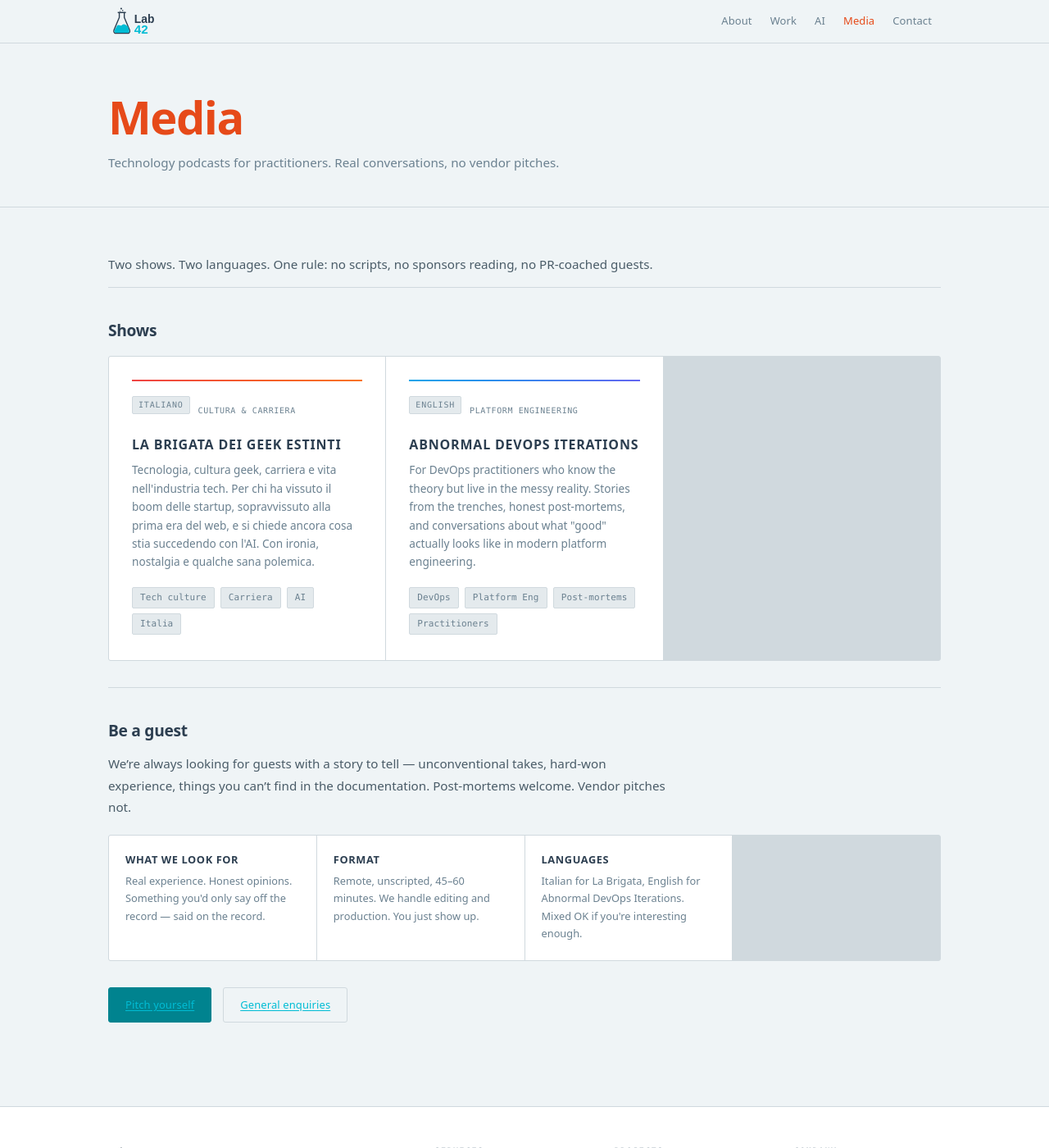
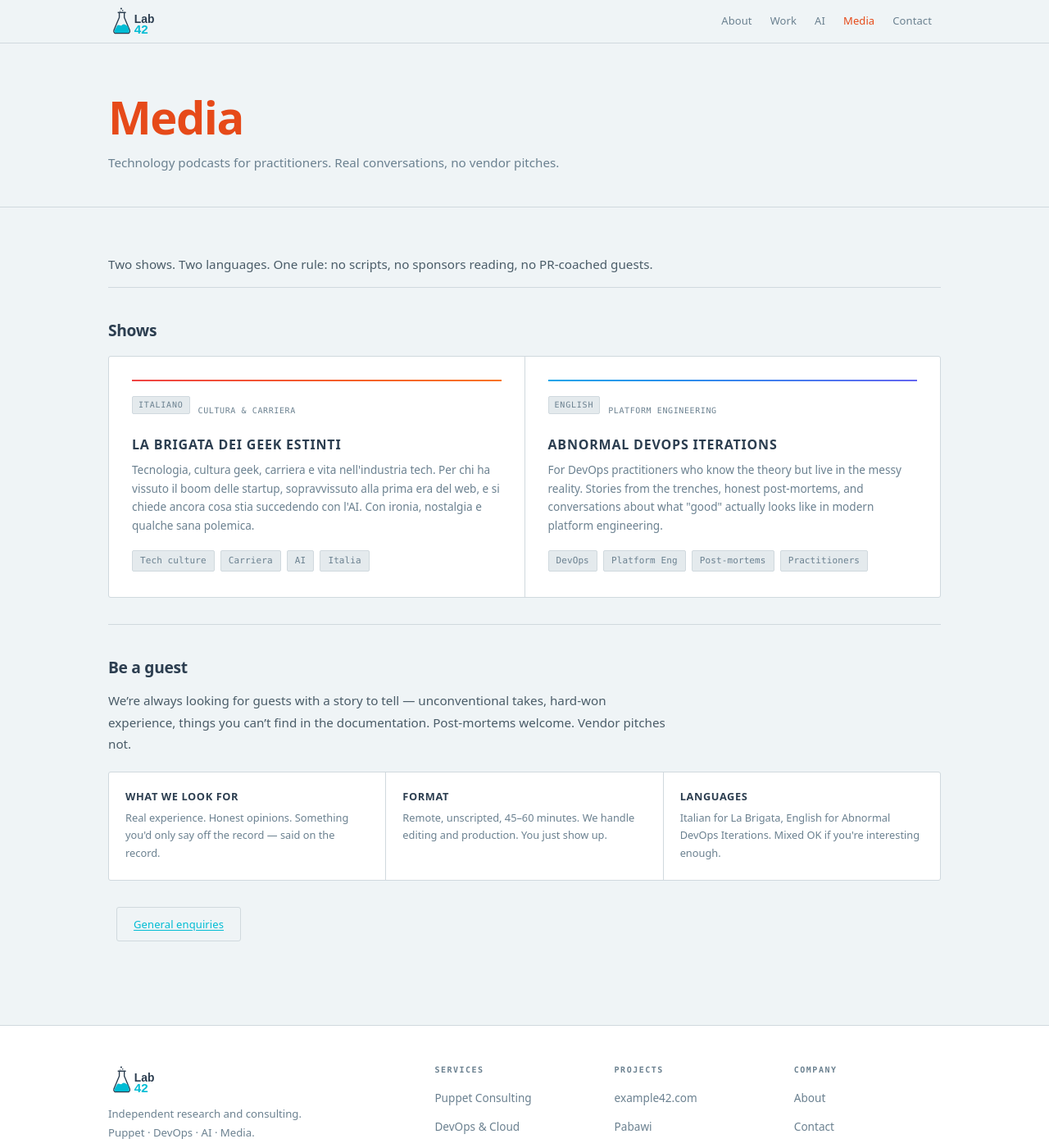
Before and after one commit to alvagante/www.lab42.it, a Jekyll site: the page built from media.md, in a window 1280 px wide and 1400 px high. Shown: the whole window at 82% size. Built offline with Jekyll 4.4.1, drawn with Linux system fonts in a browser that asks for light colours.

Commit message:
feat(site): add CNAME file and update grid layout for responsiveness

```diff
--- /dev/null
+++ b/CNAME
@@ -0,0 +1 @@
+lab42.it
--- a/assets/css/main.css
+++ b/assets/css/main.css
@@ -434,7 +434,7 @@ h1, h2, h3, h4 { color: var(--heading); font-weight: 700; line-height: 1.2; }
    ============================================ */
 .feature-grid {
   display: grid;
-  grid-template-columns: repeat(auto-fill, minmax(240px, 1fr));
+  grid-template-columns: repeat(auto-fit, minmax(240px, 1fr));
   gap: 1px;
   background: var(--border);
   border: 1px solid var(--border);
@@ -522,7 +522,7 @@ h1, h2, h3, h4 { color: var(--heading); font-weight: 700; line-height: 1.2; }
    ============================================ */
 .podcast-grid {
   display: grid;
-  grid-template-columns: repeat(auto-fill, minmax(300px, 1fr));
+  grid-template-columns: repeat(auto-fit, minmax(300px, 1fr));
   gap: 1px;
   background: var(--border);
   border: 1px solid var(--border);
--- a/media.md
+++ b/media.md
@@ -66,5 +66,4 @@ We're always looking for guests with a story to tell — unconventional takes, h
   </div>
 </div>
 
-<a href="https://calendar.app.google/STaVQe2MtVSXfrTR9" target="_blank" rel="noopener" class="btn btn-primary">Pitch yourself</a>
 <a href="https://calendar.app.google/STaVQe2MtVSXfrTR9" target="_blank" rel="noopener" class="btn btn-outline" style="margin-left: 10px;">General enquiries</a>
```
